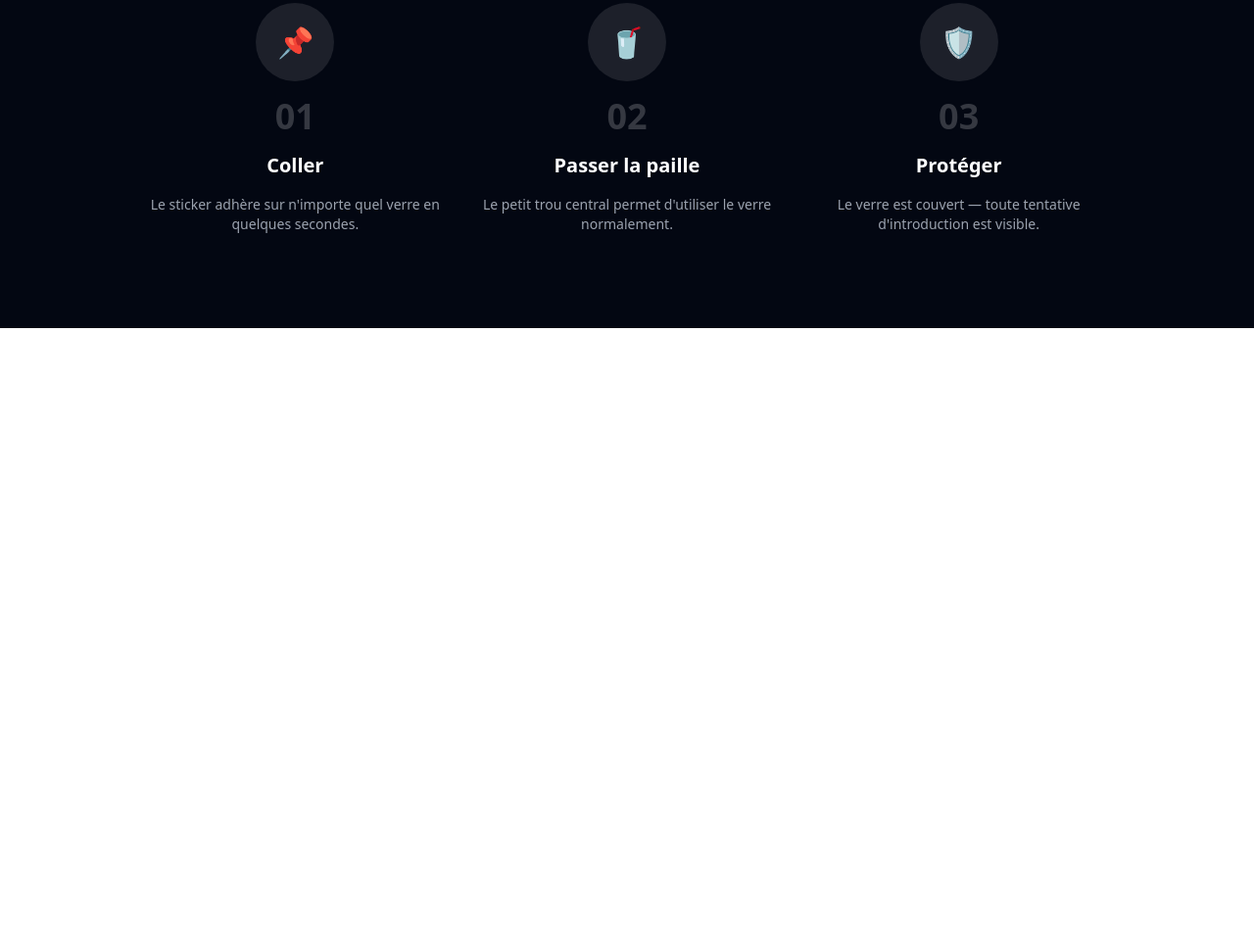
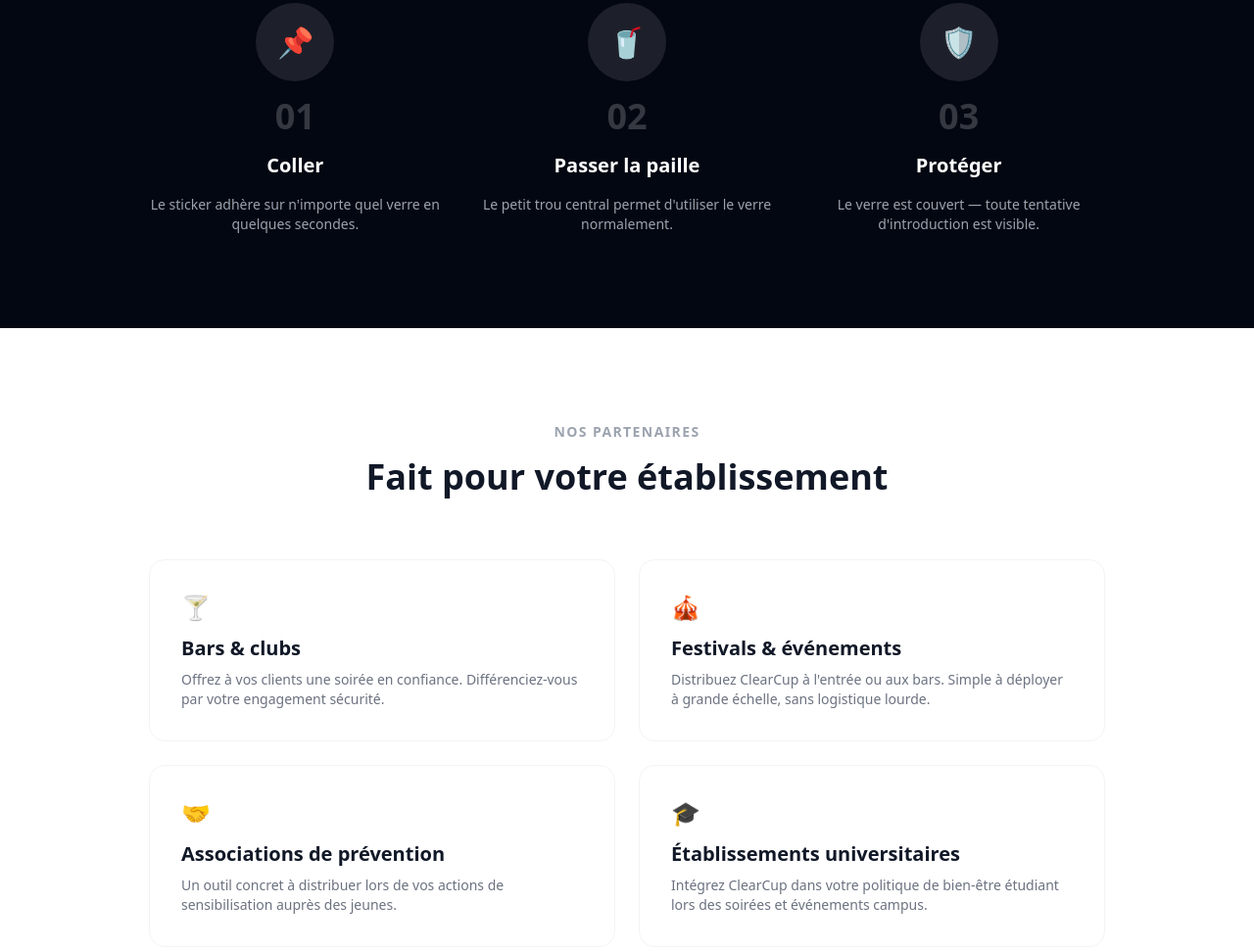
Before and after one commit to Sam9151/clearcup, a plain HTML site: page index.html in a window 1280 px wide. Shown: the part 1781-2752 px from the top of the page at 98% size. Before the commit the page ends 2116 px from the top, so only its background shows below. Drawn offline with nearby package versions, Linux system fonts and the light colour scheme.

Commit message:
feat: section pour qui

```diff
--- a/index.html
+++ b/index.html
@@ -124,7 +124,41 @@
 </section>
 
   <!-- POUR QUI -->
-  <section id="pour-qui"></section>
+  <section id="pour-qui" class="py-24 bg-white">
+  <div class="max-w-5xl mx-auto px-6">
+    <div class="text-center mb-16">
+      <p class="text-sm font-semibold uppercase tracking-widest text-gray-400 mb-4">Nos partenaires</p>
+      <h2 class="text-3xl md:text-4xl font-bold">Fait pour votre établissement</h2>
+    </div>
+    <div class="grid md:grid-cols-2 gap-6">
+
+      <div class="border border-gray-100 rounded-2xl p-8 hover:shadow-md transition-shadow">
+        <p class="text-2xl mb-3">🍸</p>
+        <h3 class="text-xl font-semibold mb-2">Bars & clubs</h3>
+        <p class="text-gray-500 text-sm">Offrez à vos clients une soirée en confiance. Différenciez-vous par votre engagement sécurité.</p>
+      </div>
+
+      <div class="border border-gray-100 rounded-2xl p-8 hover:shadow-md transition-shadow">
+        <p class="text-2xl mb-3">🎪</p>
+        <h3 class="text-xl font-semibold mb-2">Festivals & événements</h3>
+        <p class="text-gray-500 text-sm">Distribuez ClearCup à l'entrée ou aux bars. Simple à déployer à grande échelle, sans logistique lourde.</p>
+      </div>
+
+      <div class="border border-gray-100 rounded-2xl p-8 hover:shadow-md transition-shadow">
+        <p class="text-2xl mb-3">🤝</p>
+        <h3 class="text-xl font-semibold mb-2">Associations de prévention</h3>
+        <p class="text-gray-500 text-sm">Un outil concret à distribuer lors de vos actions de sensibilisation auprès des jeunes.</p>
+      </div>
+
+      <div class="border border-gray-100 rounded-2xl p-8 hover:shadow-md transition-shadow">
+        <p class="text-2xl mb-3">🎓</p>
+        <h3 class="text-xl font-semibold mb-2">Établissements universitaires</h3>
+        <p class="text-gray-500 text-sm">Intégrez ClearCup dans votre politique de bien-être étudiant lors des soirées et événements campus.</p>
+      </div>
+
+    </div>
+  </div>
+</section>
 
   <!-- POURQUOI INVESTIR -->
   <section id="pourquoi"></section>
```
